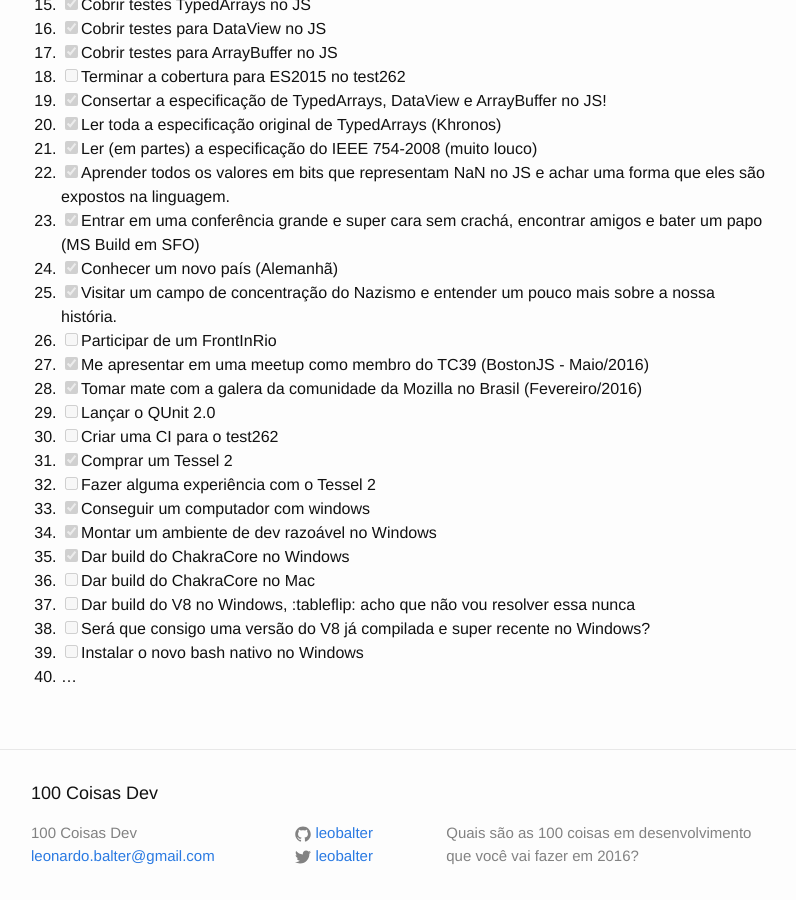
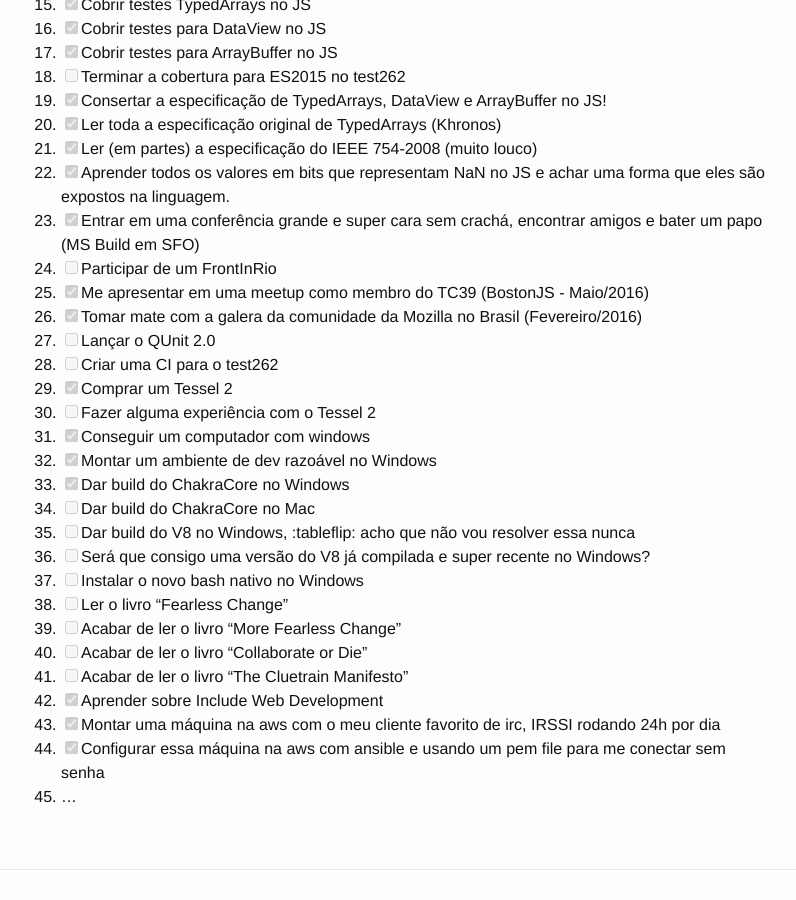
Before and after one commit to leobalter/100-coisas-dev, a Jekyll site: the page built from _posts/listas/2016-01-05-leo-balter.markdown, in a window 1280 px wide and 900 px high, scrolled down 567 px. Shown: the whole window, without its empty margins (239-1035 px from the left). Built offline with Jekyll 4.4.1, drawn with Linux system fonts in a browser that asks for light colours; comment, search, counter and statistics services are not loaded.

Commit message:
Atualizando lista do Leo
tirando itens nao dev e adicionando livros

```diff
--- a/_posts/listas/2016-01-05-leo-balter.markdown
+++ b/_posts/listas/2016-01-05-leo-balter.markdown
@@ -6,42 +6,47 @@ categories: listas
 ---
 
 1. [x] Montar uma lista com 100 coisas
-1. [x] Virar maintainer do test262
-1. [x] Ter um PR aprovado no repositório do ecma262
-1. [x] Me tornar membro do TC39
-1. [x] Participar de uma reunião do TC39 (Março/2016)
-1. [x] Participar de uma segunda reunião do TC39 no mesmo ano (Maio/2016)
-1. [ ] Participar de uma terceira reunião do TC39 no mesmo ano (Julho/2016)
-1. [x] Conseguir consenso em uma mudança grande no ecma262
-1. [x] Criar uma [proposta de feature](https://github.com/leobalter/object-enumerables/issues) para o JS
-1. [x] Ler um livro excelente sobre viagem no tempo (Accidental Time Machine)
-1. [x] Ajudar pessoas a [montarem uma proposta](https://github.com/awtk/Array.prototype.sample) para o TC39
-1. [x] [Manter um repo](http://github.com/jquery/standards) para documentar todas as atividades do time de Standards do jQuery Foundation e descobrir que tem __várias__ pessoas envolvidas.
-1. [x] Achar um novo maintainer para o QUnit
-1. [ ] Achar mais um novo maintainer para o QUnit
-1. [x] Cobrir testes TypedArrays no JS
-1. [x] Cobrir testes para DataView no JS
-1. [x] Cobrir testes para ArrayBuffer no JS
-1. [ ] Terminar a cobertura para ES2015 no test262
-1. [x] Consertar a especificação de TypedArrays, DataView e ArrayBuffer no JS!
-1. [x] Ler toda a especificação original de TypedArrays (Khronos)
-1. [x] Ler (em partes) a especificação do IEEE 754-2008 (muito louco)
-1. [x] Aprender todos os valores em bits que representam NaN no JS e achar uma forma que eles são expostos na linguagem.
-1. [x] Entrar em uma conferência grande e super cara sem crachá, encontrar amigos e bater um papo (MS Build em SFO)
-1. [x] Conhecer um novo país (Alemanhã)
-1. [x] Visitar um campo de concentração do Nazismo e entender um pouco mais sobre a nossa história.
-1. [ ] Participar de um FrontInRio
-1. [x] Me apresentar em uma meetup como membro do TC39 (BostonJS - Maio/2016)
-1. [x] Tomar mate com a galera da comunidade da Mozilla no Brasil (Fevereiro/2016)
-1. [ ] Lançar o QUnit 2.0
-1. [ ] Criar uma CI para o test262
-1. [x] Comprar um Tessel 2
-1. [ ] Fazer alguma experiência com o Tessel 2
-1. [x] Conseguir um computador com windows
-1. [x] Montar um ambiente de dev razoável no Windows
-1. [x] Dar build do ChakraCore no Windows
-1. [ ] Dar build do ChakraCore no Mac
-1. [ ] Dar build do V8 no Windows, :tableflip: acho que não vou resolver essa nunca
-1. [ ] Será que consigo uma versão do V8 já compilada e super recente no Windows?
-1. [ ] Instalar o novo bash nativo no Windows
-1. ...
+2. [x] Virar maintainer do test262
+3. [x] Ter um PR aprovado no repositório do ecma262
+4. [x] Me tornar membro do TC39
+5. [x] Participar de uma reunião do TC39 (Março/2016)
+6. [x] Participar de uma segunda reunião do TC39 no mesmo ano (Maio/2016)
+7. [ ] Participar de uma terceira reunião do TC39 no mesmo ano (Julho/2016)
+8. [x] Conseguir consenso em uma mudança grande no ecma262
+9. [x] Criar uma [proposta de feature](https://github.com/leobalter/object-enumerables/issues) para o JS
+10. [x] Ler um livro excelente sobre viagem no tempo (Accidental Time Machine)
+11. [x] Ajudar pessoas a [montarem uma proposta](https://github.com/awtk/Array.prototype.sample) para o TC39
+12. [x] [Manter um repo](http://github.com/jquery/standards) para documentar todas as atividades do time de Standards do jQuery Foundation e descobrir que tem __várias__ pessoas envolvidas.
+13. [x] Achar um novo maintainer para o QUnit
+14. [ ] Achar mais um novo maintainer para o QUnit
+15. [x] Cobrir testes TypedArrays no JS
+16. [x] Cobrir testes para DataView no JS
+17. [x] Cobrir testes para ArrayBuffer no JS
+18. [ ] Terminar a cobertura para ES2015 no test262
+19. [x] Consertar a especificação de TypedArrays, DataView e ArrayBuffer no JS!
+20. [x] Ler toda a especificação original de TypedArrays (Khronos)
+21. [x] Ler (em partes) a especificação do IEEE 754-2008 (muito louco)
+22. [x] Aprender todos os valores em bits que representam NaN no JS e achar uma forma que eles são expostos na linguagem.
+23. [x] Entrar em uma conferência grande e super cara sem crachá, encontrar amigos e bater um papo (MS Build em SFO)
+24. [ ] Participar de um FrontInRio
+25. [x] Me apresentar em uma meetup como membro do TC39 (BostonJS - Maio/2016)
+26. [x] Tomar mate com a galera da comunidade da Mozilla no Brasil (Fevereiro/2016)
+27. [ ] Lançar o QUnit 2.0
+28. [ ] Criar uma CI para o test262
+29. [x] Comprar um Tessel 2
+30. [ ] Fazer alguma experiência com o Tessel 2
+31. [x] Conseguir um computador com windows
+32. [x] Montar um ambiente de dev razoável no Windows
+33. [x] Dar build do ChakraCore no Windows
+34. [ ] Dar build do ChakraCore no Mac
+35. [ ] Dar build do V8 no Windows, :tableflip: acho que não vou resolver essa nunca
+36. [ ] Será que consigo uma versão do V8 já compilada e super recente no Windows?
+37. [ ] Instalar o novo bash nativo no Windows
+38. [ ] Ler o livro "Fearless Change"
+39. [ ] Acabar de ler o livro "More Fearless Change"
+40. [ ] Acabar de ler o livro "Collaborate or Die"
+41. [ ] Acabar de ler o livro "The Cluetrain Manifesto"
+42. [x] Aprender sobre Include Web Development
+43. [x] Montar uma máquina na aws com o meu cliente favorito de irc, IRSSI rodando 24h por dia
+44. [x] Configurar essa máquina na aws com ansible e usando um pem file para me conectar sem senha
+45. ...
```
